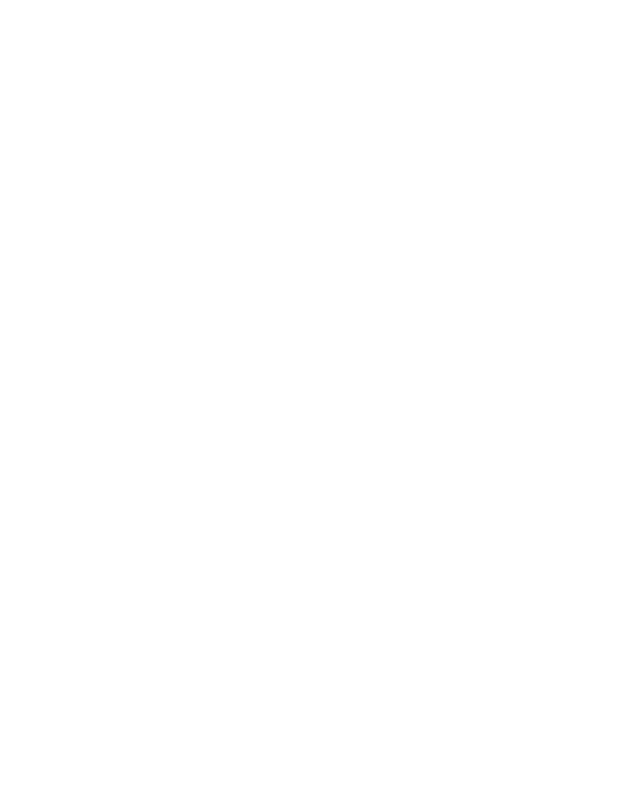
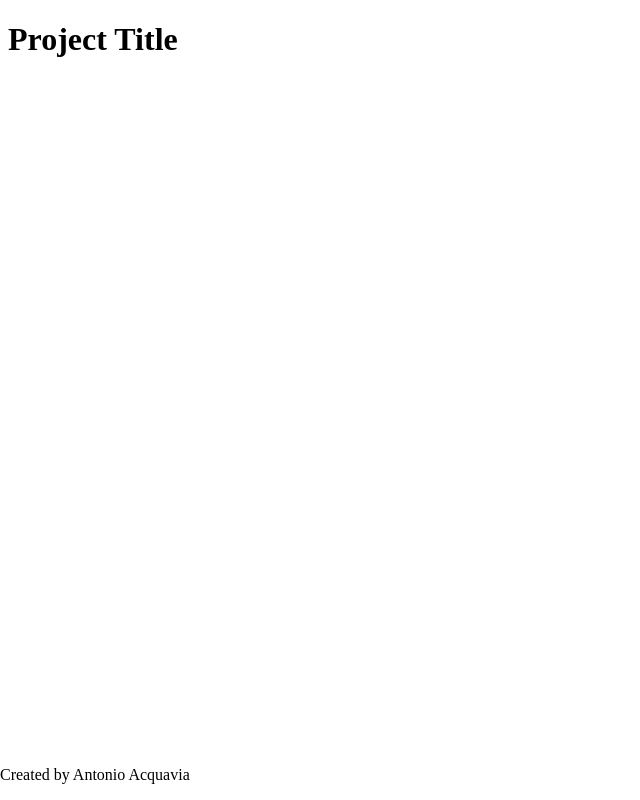
Before and after one commit to thorongil05/FlagMS, a plain HTML site: page dashboard/index.html in a window 1280 px wide. Shown: the whole page, without its empty margins (0-640 px from the left). Drawn offline with Linux system fonts and the light colour scheme.

Commit message:
add files to dashboard edit the example

```diff
--- /dev/null
+++ b/dashboard/css/style.css
@@ -0,0 +1,6 @@
+footer {
+    position: fixed;
+    left: 0;
+    bottom: 0;
+    width: 100%;
+}
--- a/dashboard/index.html
+++ b/dashboard/index.html
@@ -3,9 +3,13 @@
 <head>
     <meta charset="UTF-8">
     <meta name="viewport" content="width=device-width, initial-scale=1.0">
-    <title>IoT - Project</title>
+    <link rel="stylesheet" href="./css/style.css">
+    <title>Project Title</title>
 </head>
 <body>
-
+    <h1>Project Title</h1>
+    <footer>
+        <p>Created by Antonio Acquavia</p>
+    </footer>
 </body>
 </html>
```
Also changed, not shown: dashboard/js/script.js (added), 3 other files.
